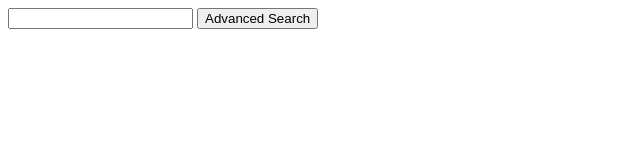
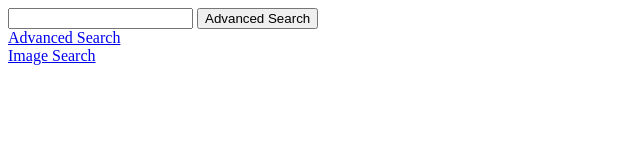
Before and after one commit to itsvladnikolaev/Search0, a plain HTML site: page advanced search.html in a window 1280 px wide. Shown: the whole page, without its empty margins (0-640 px from the left). Drawn offline with Linux system fonts and the light colour scheme.

Commit message:
Added Navigation Links to All Pages

```diff
--- a/advanced search.html
+++ b/advanced search.html
@@ -4,9 +4,19 @@
         <title>Search</title>
     </head>
     <body>
+
         <form action="https://google.com/search">
             <input type="text" name="q">
             <input type="submit" value="Advanced Search">
         </form>
+
+        <div class="navigation">
+            <a class="link" href="advanced search.html">Advanced Search</a>
+        </div>
+
+        <div class="navigation">
+            <a class="link" href="image.html">Image Search </a>
+        </div>
+
     </body>
 </html>
```
Also changed, not shown: image.html (+10 -0 lines), index.html (+0 -1 lines).
